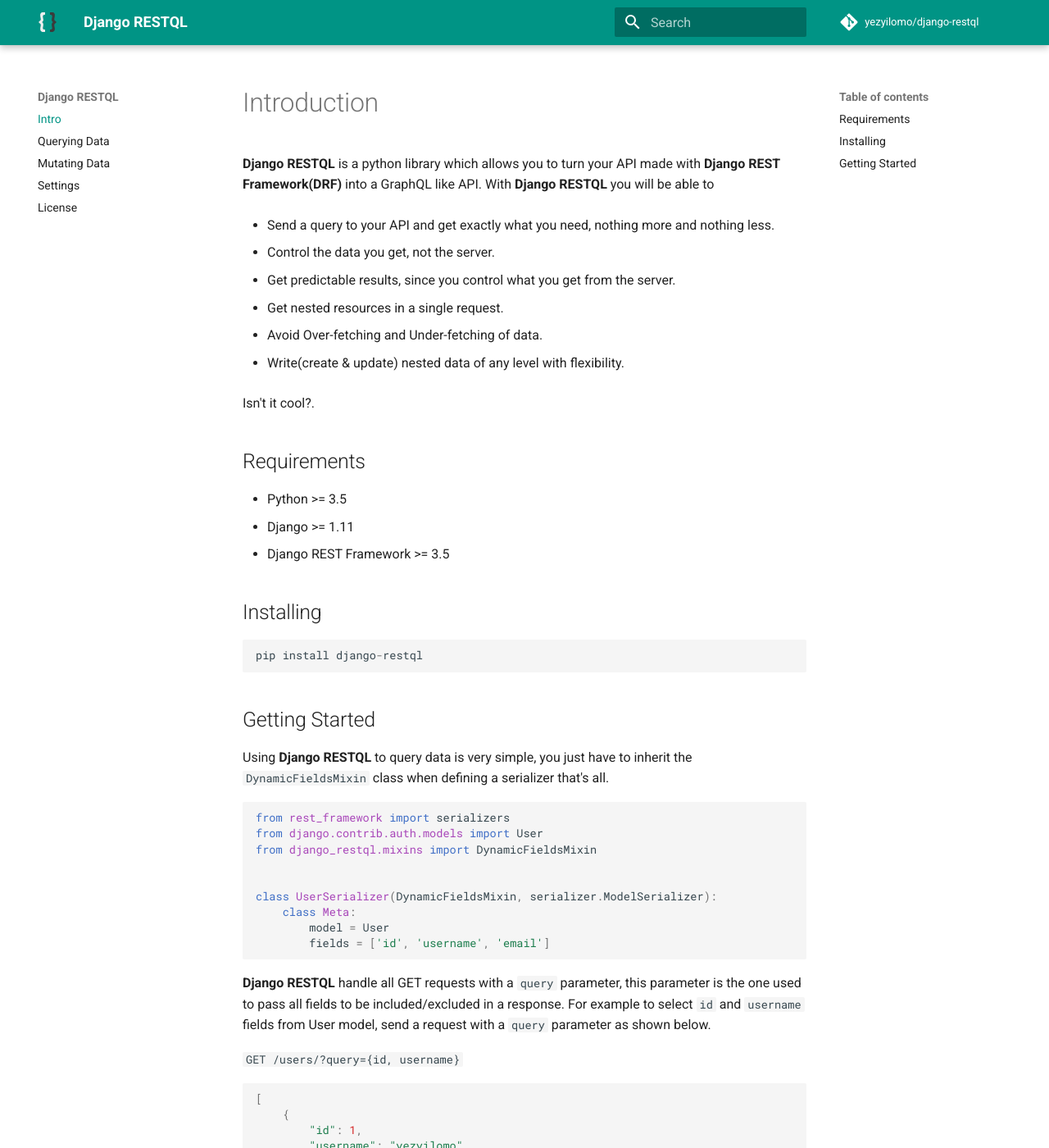
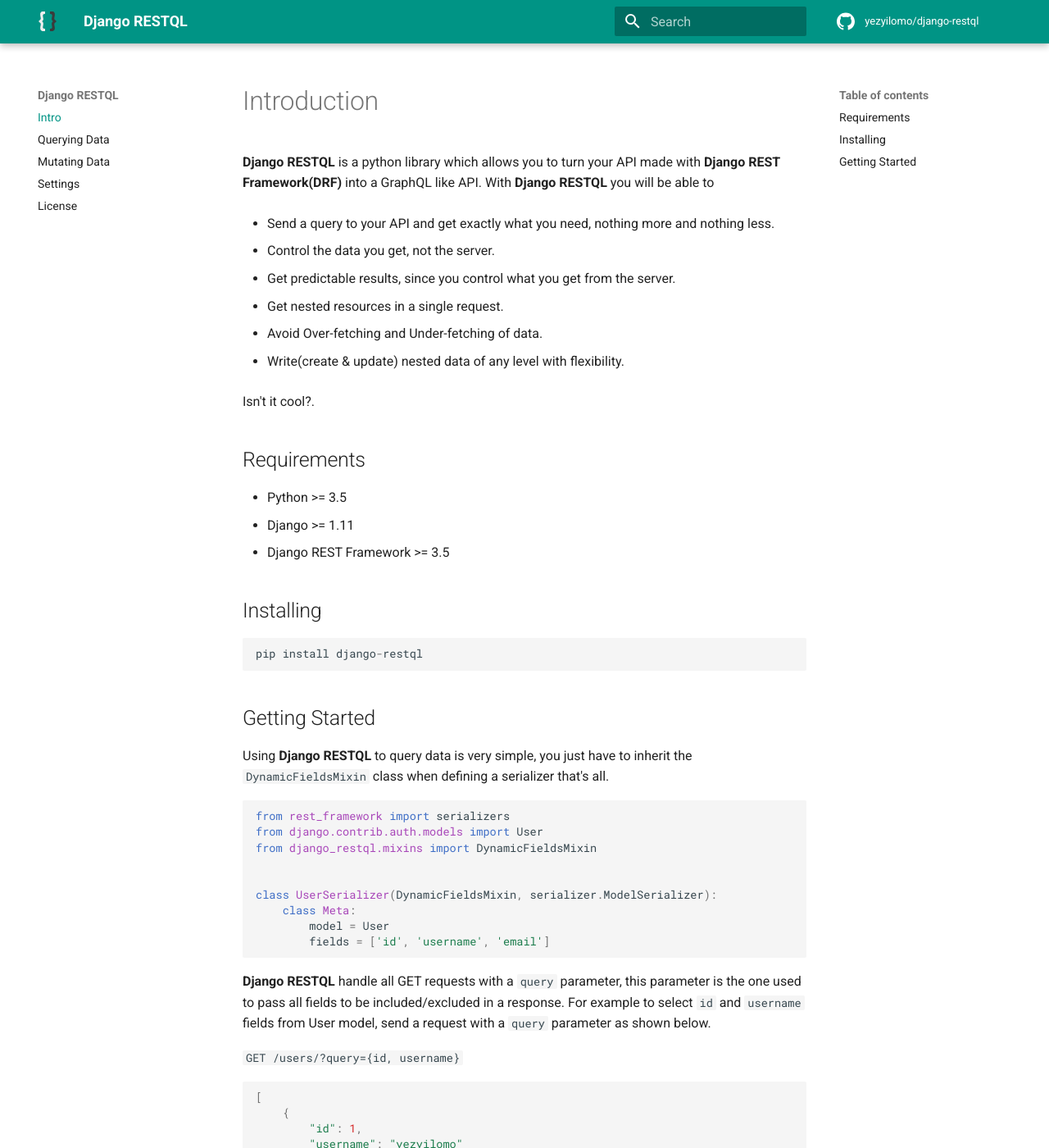
Before and after one commit to yezyilomo/django-restql, an MkDocs documentation site: the page built from docs/index.md, in a window 1280 px wide and 1400 px high. Shown: the whole window at 82% size. Built offline with MkDocs 1.6.1 and Material for MkDocs 9.7.7, drawn with Linux system fonts in a browser that asks for light colours; comment, search, counter and statistics services are not loaded.

Commit message:
:sparkles:Use GitHub icon

```diff
--- a/docs/extra.css
+++ b/docs/extra.css
@@ -1,4 +1,19 @@
 .md-header{
-    height: 55px;
-    padding-top: 3px;
+    height: 53px;
+    padding-top: 2px;
 }
+
+.md-search__form input{
+    border-radius: 3px;
+}
+
+.md-source__icon svg{
+    display: none;
+}
+
+.md-source__icon{
+    background-image: url("img/github.svg");
+    background-repeat: no-repeat;
+    background-position: 50% center;
+    background-size: 22px;
+}
```
Also changed, not shown: docs/img/github.svg (added).
